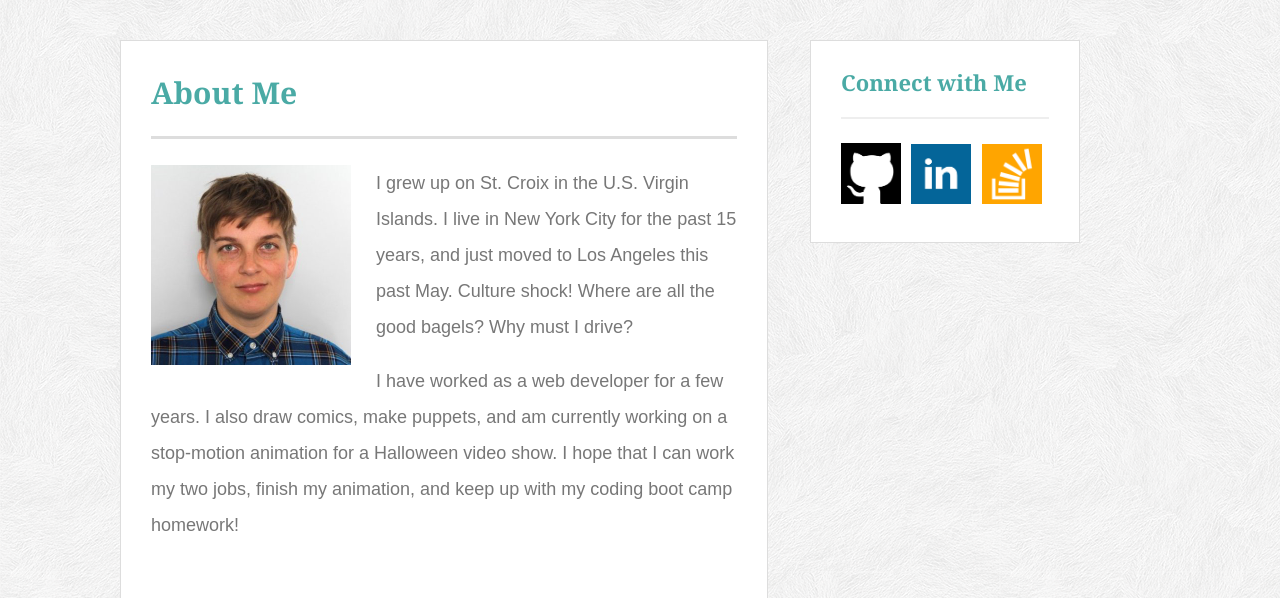
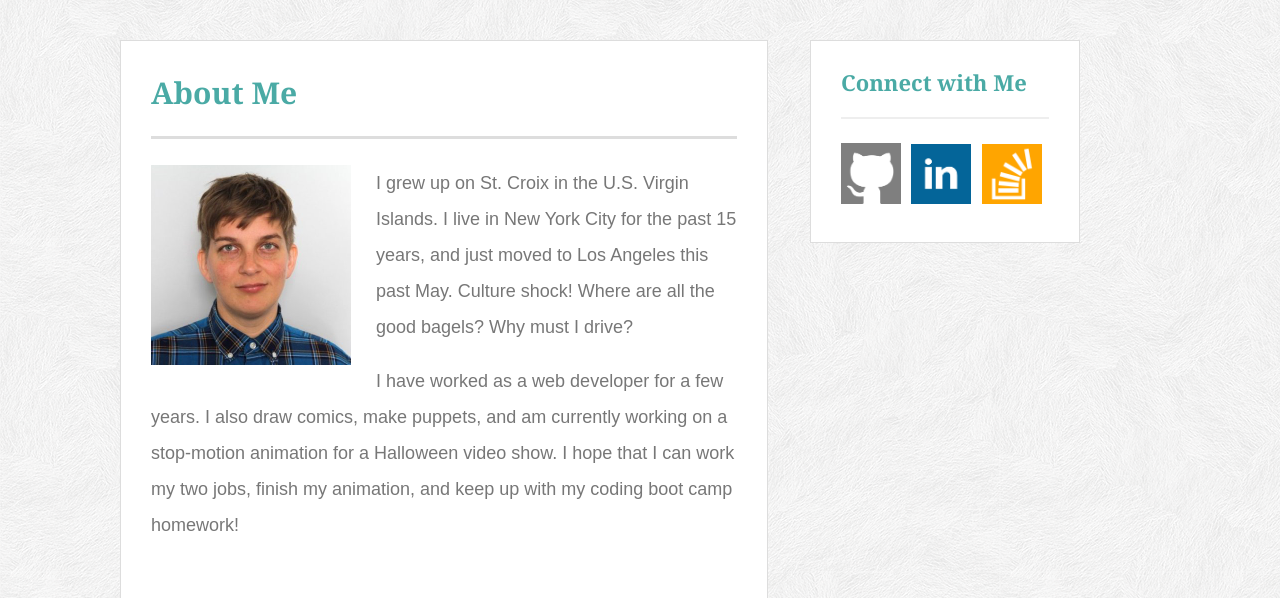
Before and after one commit to jesseharold/Basic-Portfolio, a PHP site: page / in a window 1280 px wide, with the pointer over the restyled element. Shown: the part 94-692 px from the top of the page. Run offline with PHP 8.4, Linux system fonts and the light colour scheme.

Commit message:
add hover to social icons

```diff
--- a/assets/css/style.css
+++ b/assets/css/style.css
@@ -127,6 +127,10 @@ div.ruler-sm{
 .social ul li {
     display: inline;
 }
+/* adding hover effect to social icons*/
+.social li img:hover {
+    opacity: .5;
+}
 img.portrait{
     width: 200px;
     height: auto;
```
